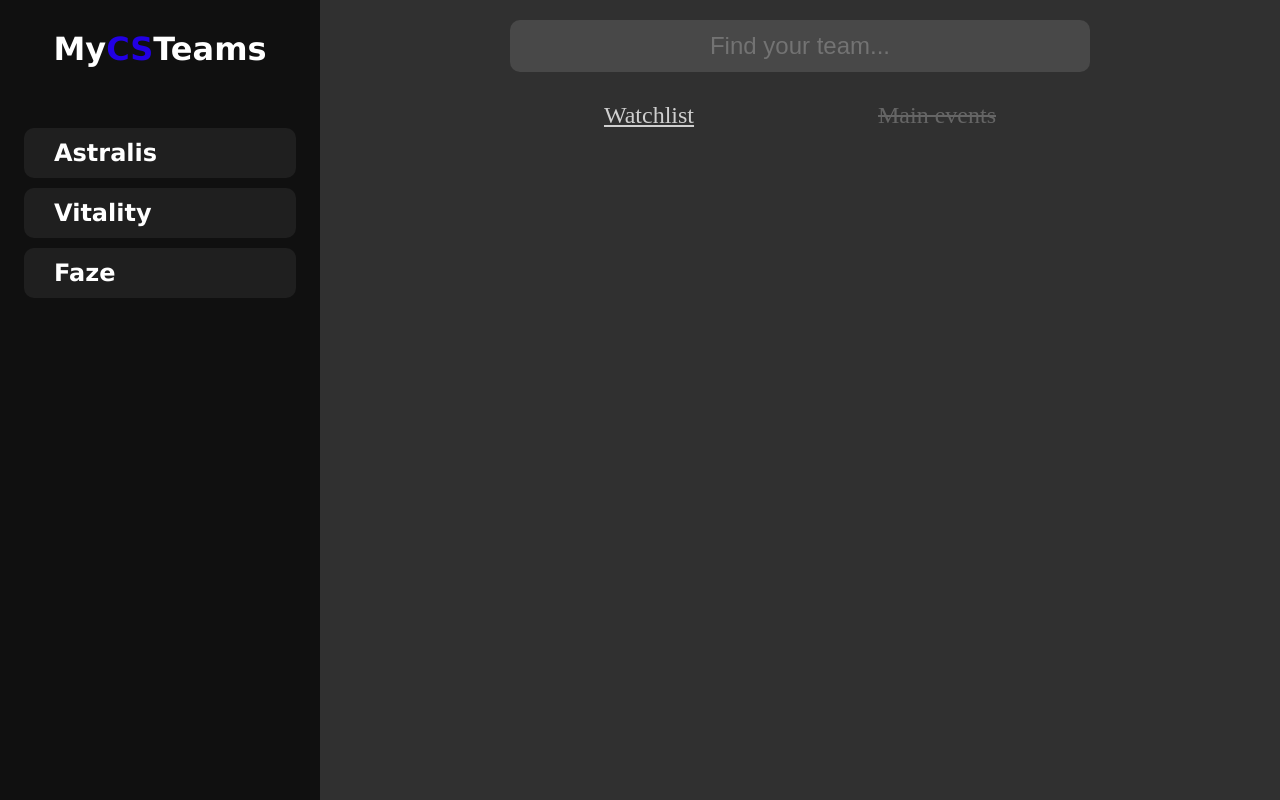
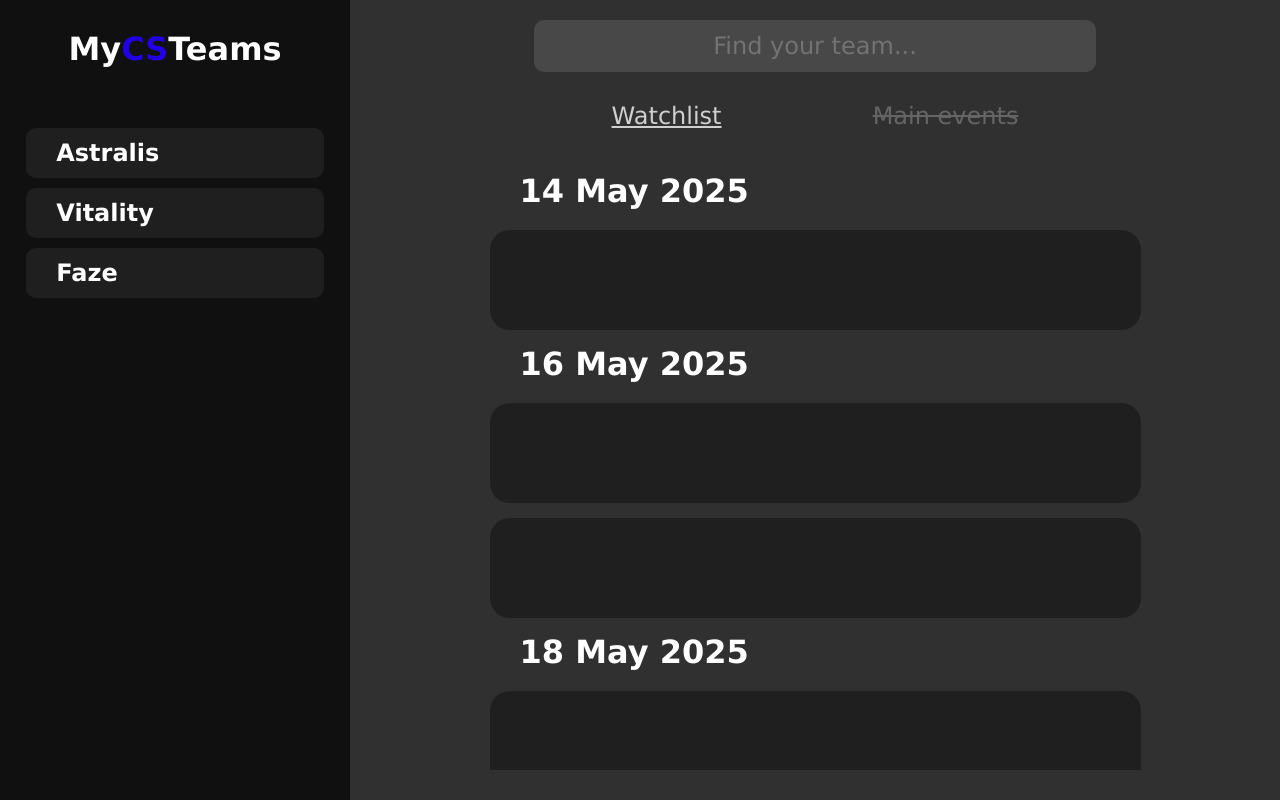
Before and after one commit to Oliwier-P/MyCSTeams, a React (Vite) app in the folder frontend/: page / in a window 1280 px wide. Built offline with nearby package versions, Linux system fonts and the light colour scheme.

Commit message:
matches schedule style, with scroll in it and sidebar teams

```diff
--- /dev/null
+++ b/frontend/src/components/matches/Matches.css
@@ -0,0 +1,49 @@
+.matches__container {
+  height: auto;
+  width: 100%;
+
+  display: flex;
+  flex-direction: column;
+  align-items: center;
+
+  margin: 50px 0px 30px 0px;
+
+  overflow-y: scroll;
+}
+
+.match__date {
+  height: auto;
+  width: 70%;
+
+  color: #fff;
+
+  font-size: 32px;
+  font-family: Verdana, Geneva, Tahoma, sans-serif;
+  font-weight: 800;
+
+  box-sizing: border-box;
+
+  padding: 0px 0px 20px 30px;
+}
+
+.match__info {
+  height: 100px;
+  min-height: 100px;
+  width: 70%;
+
+  background-color: #1f1f1f;
+
+  border-radius: 20px;
+
+  margin: 0px 0px 15px 0px;
+}
+
+@media (max-width: 750px) {
+  .match__date {
+    width: 95%;
+  }
+
+  .match__info {
+    width: 95%;
+  }
+}
--- /dev/null
+++ b/frontend/src/components/matches/Matches.tsx
@@ -0,0 +1,18 @@
+import "./Matches.css";
+
+export const Matches = () => {
+  return (
+    <div className="matches__container">
+      <div className="match__date">14 May 2025</div>
+      <div className="match__info"></div>
+      <div className="match__date">16 May 2025</div>
+      <div className="match__info"></div>
+      <div className="match__info"></div>
+      <div className="match__date">18 May 2025</div>
+      <div className="match__info"></div>
+      <div className="match__info"></div>
+      <div className="match__info"></div>
+      <div className="match__info"></div>
+    </div>
+  );
+};
--- a/frontend/src/components/navigate/NavigateBar.css
+++ b/frontend/src/components/navigate/NavigateBar.css
@@ -12,6 +12,8 @@
   margin: 30px 0px 0px 0px;
 
   font-size: clamp(20px, 2vw, 24px);
+  font-family: Verdana, Geneva, Tahoma, sans-serif;
+  font-weight: 400;
 }
 
 .active {
--- a/frontend/src/components/schedule/Schedule.css
+++ b/frontend/src/components/schedule/Schedule.css
@@ -1,6 +1,6 @@
 .schedule__container {
   height: 100vh;
-  width: 75%;
+  flex: 1;
   min-width: 400px;
 
   position: relative;
--- a/frontend/src/components/schedule/Schedule.tsx
+++ b/frontend/src/components/schedule/Schedule.tsx
@@ -1,12 +1,14 @@
 import "./Schedule.css";
 import { NavigateBar } from "../navigate/NavigateBar";
 import { Searchbar } from "../searchbar/Searchbar";
+import { Matches } from "../matches/Matches";
 
 export const Schedule = () => {
   return (
     <div className="schedule__container">
       <Searchbar />
       <NavigateBar />
+      <Matches />
     </div>
   );
 };
--- a/frontend/src/components/searchbar/Searchbar.css
+++ b/frontend/src/components/searchbar/Searchbar.css
@@ -1,5 +1,6 @@
 .searchbar {
   height: 50px;
+  min-height: 50px;
   width: 60%;
 
   background-color: #484848;
@@ -12,6 +13,7 @@
 
   text-align: center;
   font-size: clamp(20px, 2vw, 24px);
+  font-family: Verdana, Geneva, Tahoma, sans-serif;
 }
 
 .searchbar::placeholder {
--- a/frontend/src/components/sidebar/Sidebar.css
+++ b/frontend/src/components/sidebar/Sidebar.css
@@ -1,8 +1,6 @@
 .sidebar {
   height: 100vh;
-  width: 25%;
-  min-width: 250px;
-  max-width: 350px;
+  width: 350px;
 
   background-color: #101010;
 
@@ -44,22 +42,28 @@
 }
 
 .smaller__title {
-  font-size: 20px;
+  font-size: 32px;
 
   margin: 30px 0px 50px 30px;
 }
 
 .teams__container {
-  height: 300px;
+  height: auto;
   width: 100%;
 
+  box-sizing: border-box;
   display: flex;
   flex-direction: column;
   align-items: center;
+
+  margin: 0px 0px 50px 0px;
+
+  overflow-y: auto;
 }
 
 .following__team {
   height: 50px;
+  min-height: 50px;
   width: 85%;
 
   box-sizing: border-box;
```
